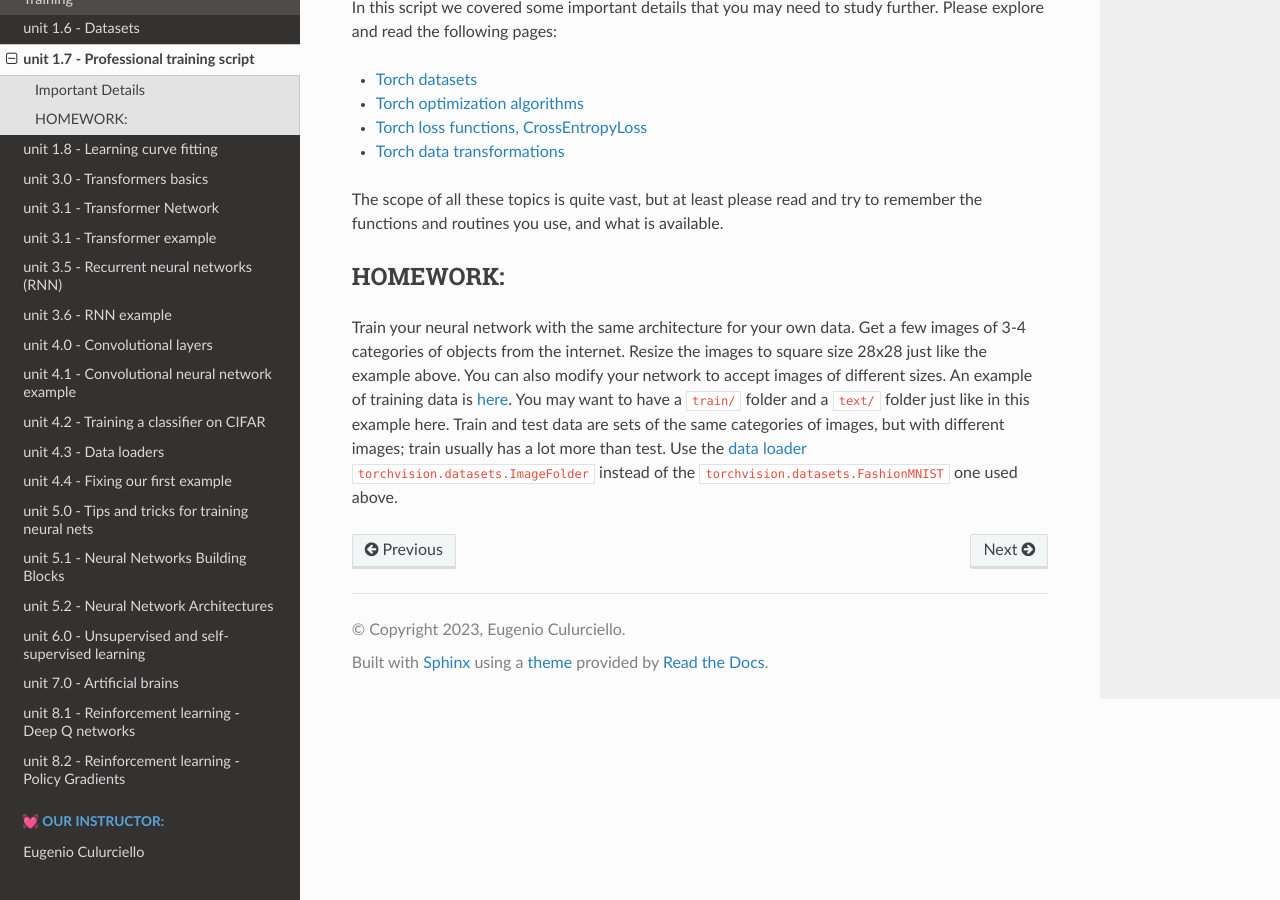
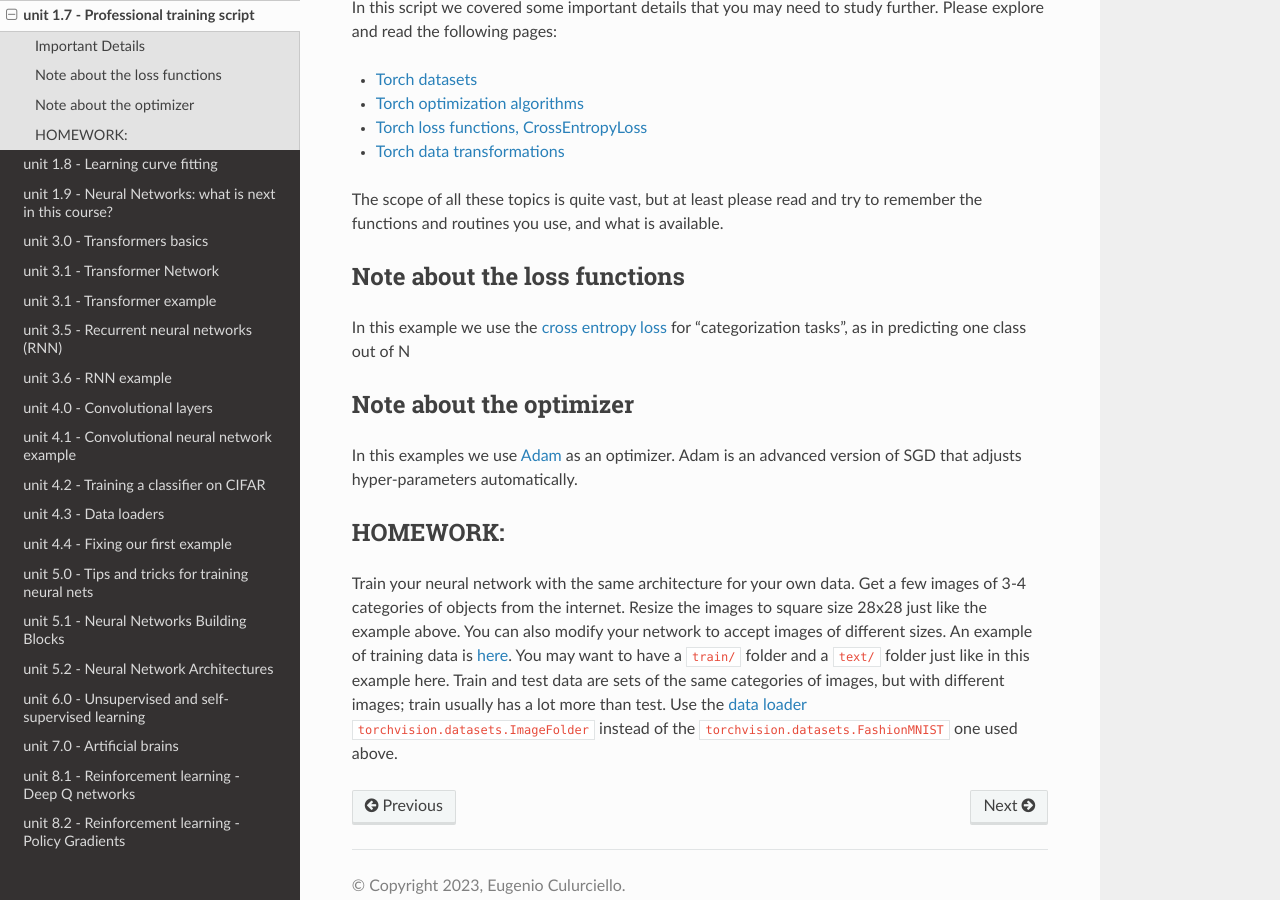
Before and after one commit to culurciello/deep-learning-course-source, a Sphinx documentation site: the page built from source/lectures/17-full-train_script_pytorch.ipynb, in a window 1280 px wide and 900 px high, scrolled down 6522 px. Built offline with Sphinx 7.4.7 and the Read the Docs theme 2.0.0, drawn with Linux system fonts in a browser that asks for light colours; pages that are not in the unit, such as notebooks, are missing from menus; some of the changed text lies outside the part shown.

Commit message:
added loss and optim details

```diff
--- a/source/index.rst
+++ b/source/index.rst
@@ -45,6 +45,7 @@ Useful links
    lectures/16-datasets.ipynb
    lectures/17-full-train_script_pytorch.ipynb
    lectures/18-curve-fit.ipynb
+   lectures/19-nn-what-next.ipynb
    lectures/20-seq-1i.ipynb
    lectures/21-seq-multi-i.ipynb
    lectures/22-seq-cnn-1d.ipynb
```
Also changed, not shown: source/lectures/15-binary-net-pytorch.ipynb, source/lectures/17-full-train_script_pytorch.ipynb, source/lectures/35-rnn.ipynb, 2 other files.
